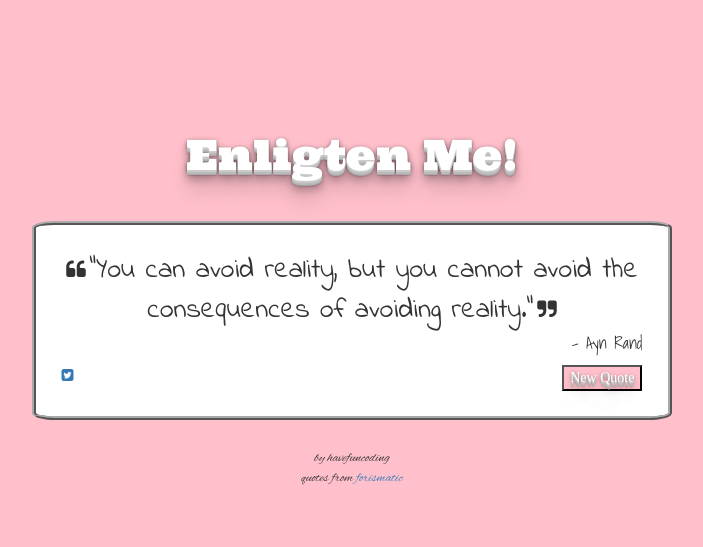
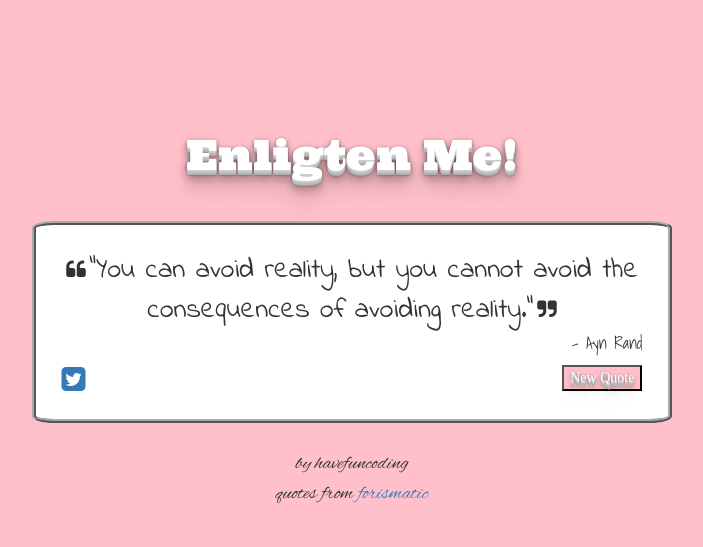
Before and after one commit to bobame/free-code-camp, a plain HTML site: page p03-random-quote-machine/index.html in a window 1280 px wide. Shown: the whole page, without its empty margins (288-991 px from the left). Drawn offline with nearby package versions, Linux system fonts and the light colour scheme; a web font is replaced by a local one.

Commit message:
added styles for foot font and tweet icon

```diff
--- a/p03-random-quote-machine/custom.css
+++ b/p03-random-quote-machine/custom.css
@@ -105,4 +105,9 @@ FOOT
 
 #ref, #attrib {
   font-family: "Alex Brush";
+  font-size: 1.5em;
 }
+
+.fa-twitter-square {
+  font-size: 2em;
+}
```
